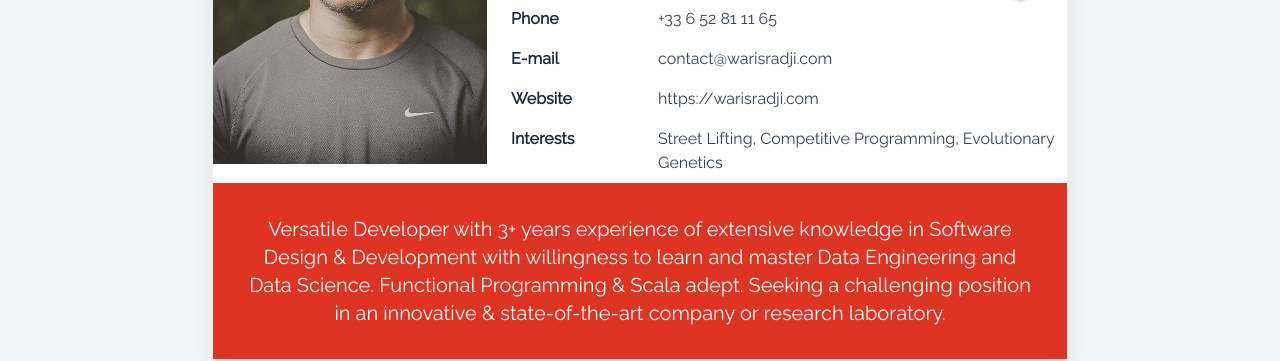
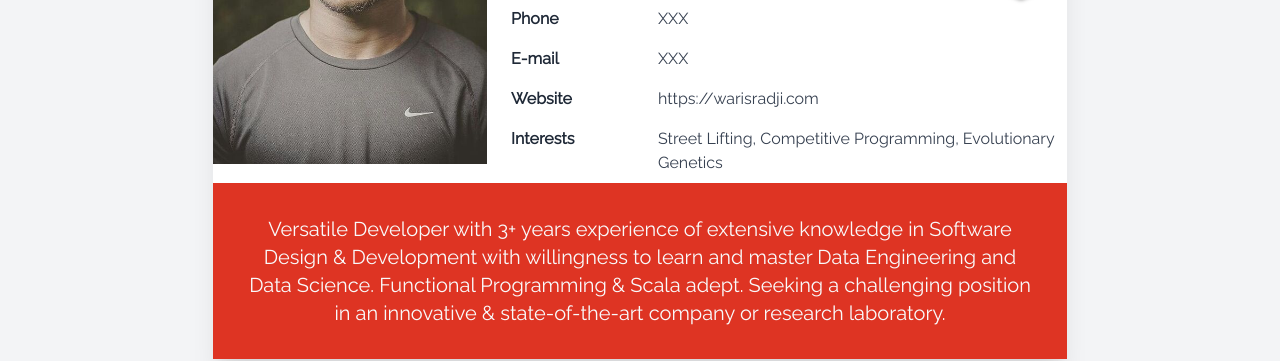
Before and after one commit to riiswa/resume, a plain HTML site: page data.html in a window 1280 px wide. Shown: the part 204-565 px from the top of the page. Drawn offline with nearby package versions, Linux system fonts and the light colour scheme; no server answers.

Commit message:
Deploying to gh-pages from @ riiswa/resume@3cf38abce670384eaa0b3e46c7fb4cbeaf813642 🚀

```diff
--- a/data.html
+++ b/data.html
@@ -145,7 +145,7 @@
                             </div>
 
                                         <div class="col-span-3 text-gray-700 dark:text-gray-300">
-                                            +33 6 52 81 11 65
+                                            XXX
                                         </div>
 
 
@@ -154,8 +154,8 @@
                             </div>
 
                                 <div class="col-span-3 text-gray-700 dark:text-gray-300"><a
-                                        href="mailto:contact@warisradji.com">
-                                        contact@warisradji.com
+                                        href="mailto:XXX">
+                                        XXX
                                     </a></div>
 
 
```
Also changed, not shown: index.html (+3 -3 lines), software.html (+3 -3 lines).
